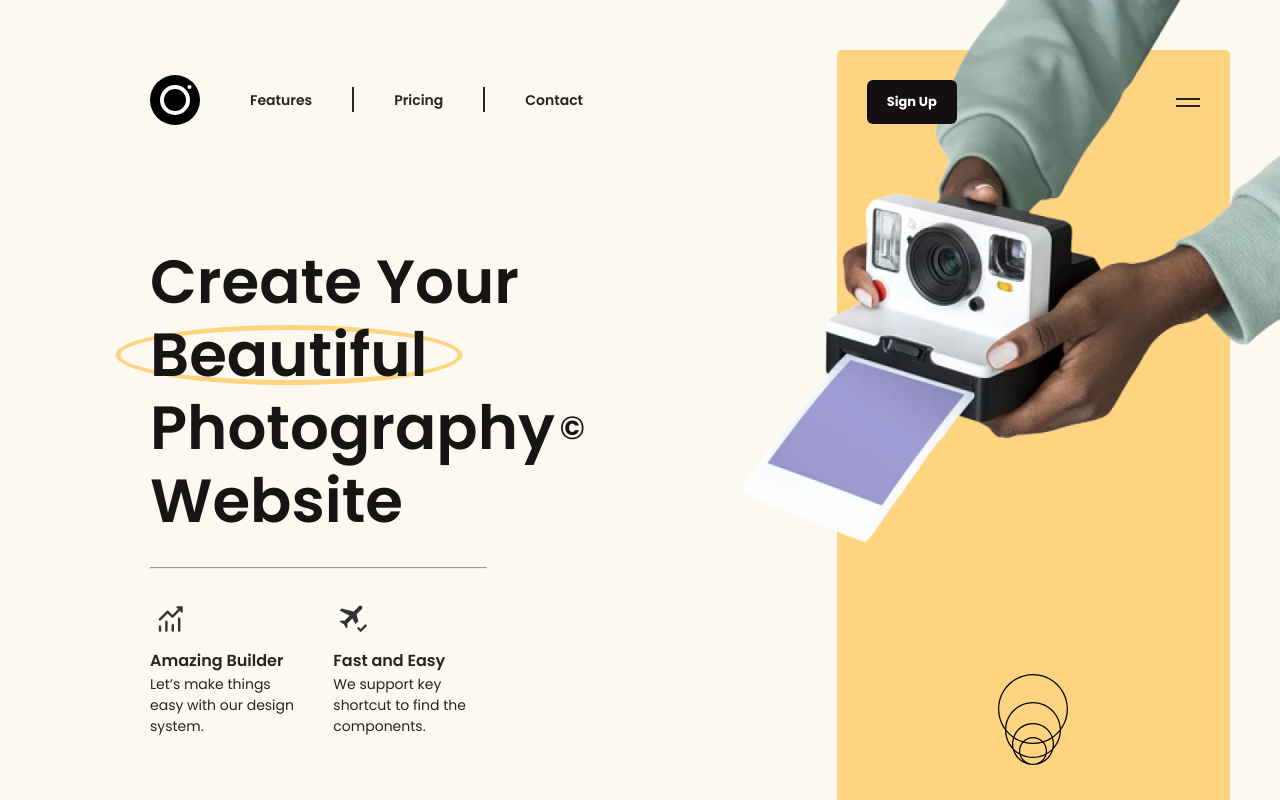
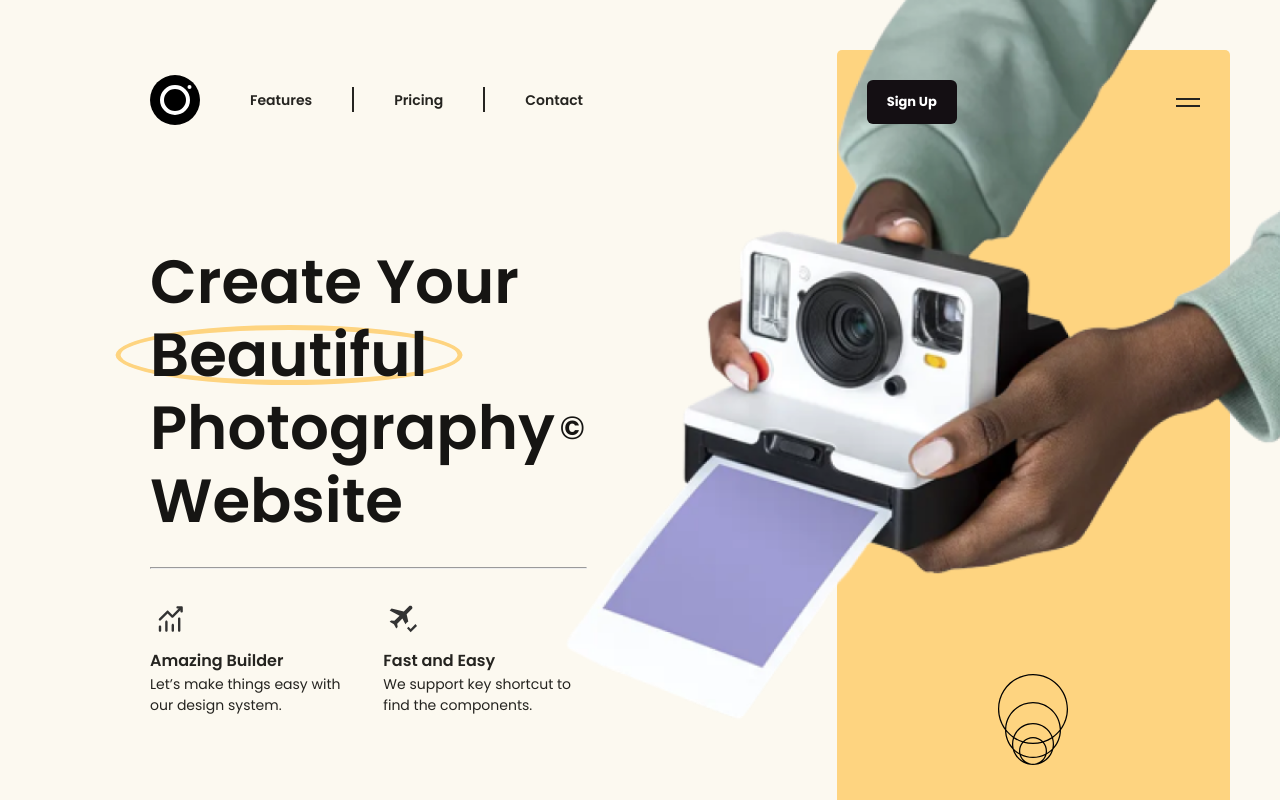
Before and after one commit to Adebesin-Cell/photo-concept, a React (Create React App) app: page / in a window 1280 px wide. Shown: the top 800 px of the page. Built offline with nearby package versions, Linux system fonts and the light colour scheme.

Commit message:
Updating UI

```diff
--- a/src/scss/_components.scss
+++ b/src/scss/_components.scss
@@ -1,5 +1,6 @@
 .wrapper {
     position: relative;
+    overflow: hidden;
 
     @media only screen and (min-width: 1800px) {
         max-width: 1440px;
@@ -28,9 +29,16 @@
 
 .overlay {
     position: absolute;
-    top: 0;
-    right: 0;
+    top: 80px;
+    right: 80px;
     z-index: 1;
+    transform: scale(1.4);
+
+    @media only screen and (max-width: 1200px) {
+        transform: scale(1);
+        top: 0px;
+        right: 0px;
+    }
 
     &__image {
         display: block;
@@ -187,7 +195,7 @@
     }
 
     &__line {
-        padding-right: calc(2 * var(--span-xl));
+        // padding-right: calc(2 * var(--span-xl));
 
         @media only screen and (max-width: 1140px) {
             padding-right: var(--span-xl);
@@ -289,7 +297,7 @@
         display: grid;
         grid-template-columns: repeat(2, 1fr);
         gap: var(--span-m);
-        padding-right: calc(2 * var(--span-xl));
+        // padding-right: calc(2 * var(--span-xl));
 
         @media only screen and (max-width: 1140px) {
             padding-right: var(--span-xl);
```
